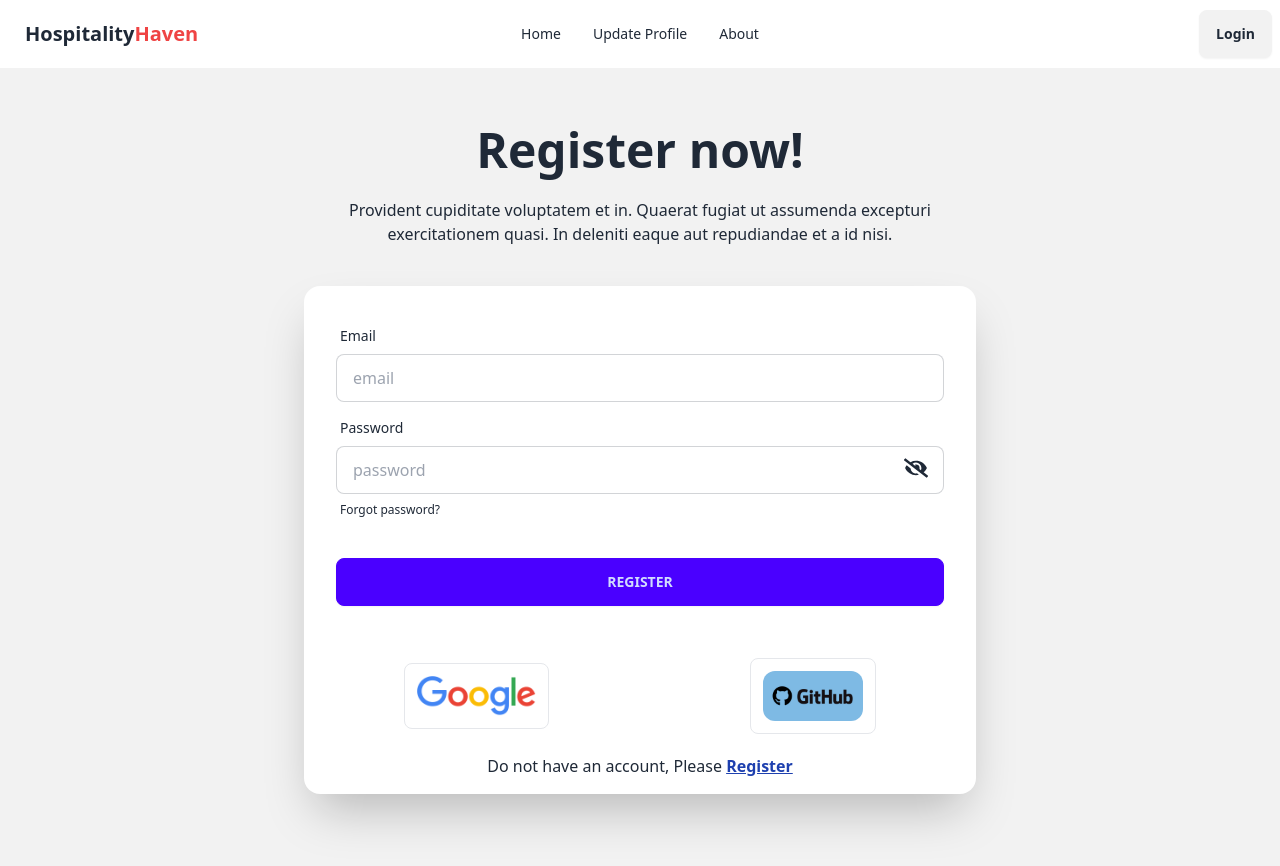
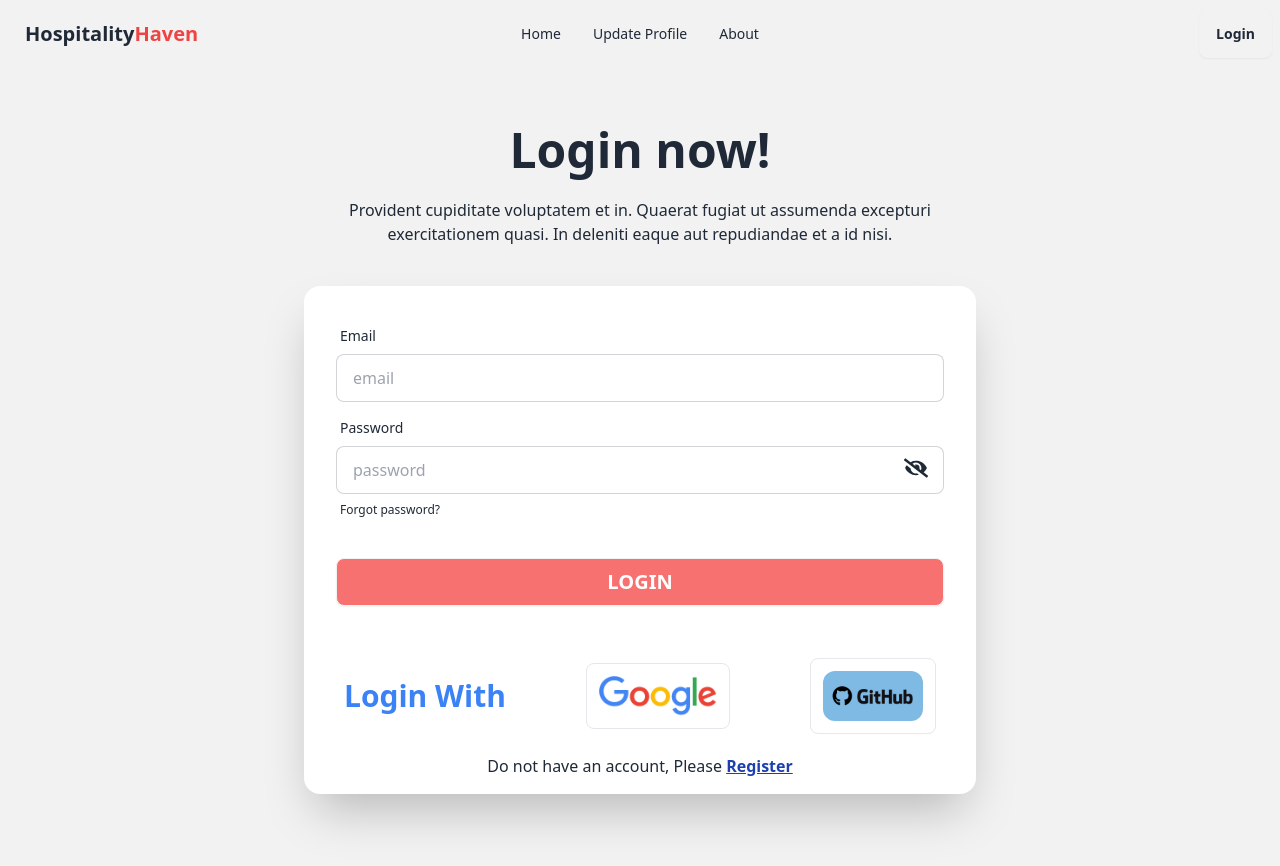
Before and after one commit to AmirHossain58/Real-Estate-Hospitality-Haven, a React (Vite) app: page /login in a window 1280 px wide. Built offline with nearby package versions, Linux system fonts and the light colour scheme; no server answers.

Commit message:
Google loginand  GitHub login - implement added

```diff
--- a/package.json
+++ b/package.json
@@ -11,6 +11,7 @@
   },
   "dependencies": {
     "@material-tailwind/react": "^2.1.9",
+    "animate.css": "^4.1.1",
     "firebase": "^10.10.0",
     "localforage": "^1.10.0",
     "match-sorter": "^6.3.4",
--- a/src/Home/CardDetails.jsx
+++ b/src/Home/CardDetails.jsx
@@ -8,8 +8,6 @@ import {
     CardBody,
     CardFooter,
     Typography,
-    Avatar,
-    Tooltip,
   } from "@material-tailwind/react";
 
 
@@ -72,7 +70,7 @@ const CardDetails = () => {
       {
         description && <Typography color="blue-gray" className='font-semibold'>
         Facilities :
-         <ul className='list'>
+         <ul>
            <li className='ml-2'>1. {facilities[0]}</li>
            <li className='ml-2'>2. {facilities[1]}</li>
            <li  className='ml-2'>3. {facilities[2]}</li>
--- a/src/Home/Cards.jsx
+++ b/src/Home/Cards.jsx
@@ -10,6 +10,7 @@ import {
     IconButton,
   } from "@material-tailwind/react";
 import { Link } from 'react-router-dom';
+import 'animate.css';
 
 
 const Cards = ({card}) => {
@@ -17,7 +18,7 @@ const Cards = ({card}) => {
     const{id,image,location,price,status,facilities,estate_title,description,area
     }=card
     return (
-        <div>
+        <div className='animate__animated animate__bounceIn'>
             <Card className="w-full p-2 rounded-lg shadow-lg">
       <CardHeader floated={false} color="blue-gray">
         <img
--- a/src/Login/Login.jsx
+++ b/src/Login/Login.jsx
@@ -70,9 +70,9 @@ const Login = () => {
         <div>
             <Navbar></Navbar>
             <div className="hero min-h-screen bg-base-200">
-<div className="hero-content flex-col ">
+<div className="hero-content  flex-col ">
     <div className="text-center">
-    <h1 className="text-5xl font-bold">Register now!</h1>
+    <h1 className="text-5xl font-bold">Login now!</h1>
     <p className="py-6 max-w-2xl">Provident cupiditate voluptatem et in. Quaerat fugiat ut assumenda excepturi exercitationem quasi. In deleniti eaque aut repudiandae et a id nisi.</p>
     </div>
     <div className="card shrink-0 w-full  shadow-2xl bg-base-100">
@@ -102,10 +102,11 @@ const Login = () => {
             {show?<FaEye />:<FaEyeSlash />}</div>
         </div>
         <div className="form-control mt-6">
-        <button className="btn btn-primary uppercase font-bold">Register</button>
+        <button className="btn text-xl bg-red-400 text-white uppercase font-bold">login</button>
         </div>
     </form>
     <div className='flex items-center justify-around my-5'>
+    <h3 className='text-3xl font-bold text-blue-500'>Login With </h3>
     {/* google login */}
     <div onClick={handleGoogleSignIn}  className='flex items-center border p-3 rounded-lg'>
     <img className='h-[40px]' src="/googlelogo_color_272x92dp.png" alt="" />
--- a/src/Navbar/Navbar.jsx
+++ b/src/Navbar/Navbar.jsx
@@ -18,7 +18,8 @@ const Navbar = ({name,photo}) => {
   <li><NavLink to='/about'>About</NavLink></li>
   </>
   return (
-      <div className="navbar bg-base-100">
+      <div className=" bg-base-200">
+      <div className='navbar '>
       <div className="navbar-start">
         <div className="dropdown">
           <div tabIndex={0} role="button" className="btn btn-ghost lg:hidden">
@@ -47,6 +48,7 @@ const Navbar = ({name,photo}) => {
         </div>:<Link to={'/login'} className="btn">Login</Link>
         }
       </div>
+      </div>
     </div>
   );
 };
```
Also changed, not shown: 1 other file (tests, documents, lock files or other folders).
